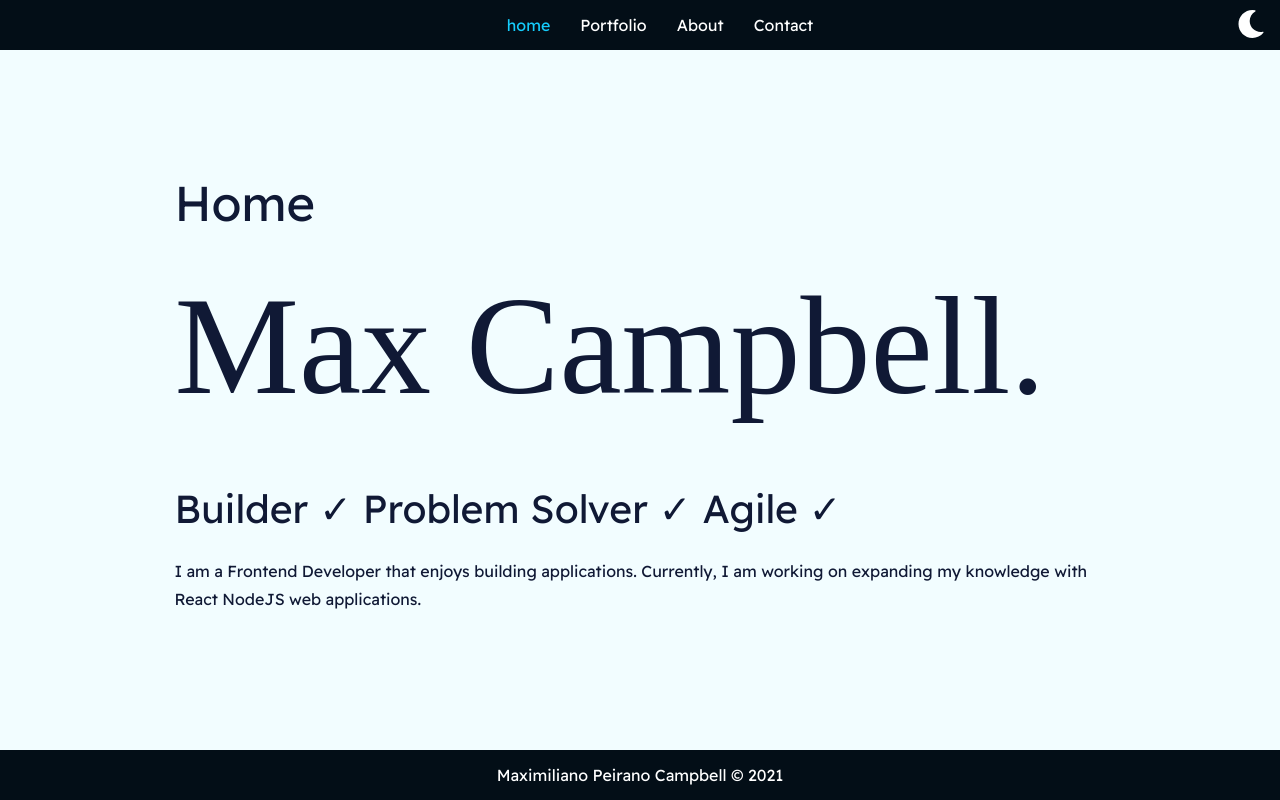
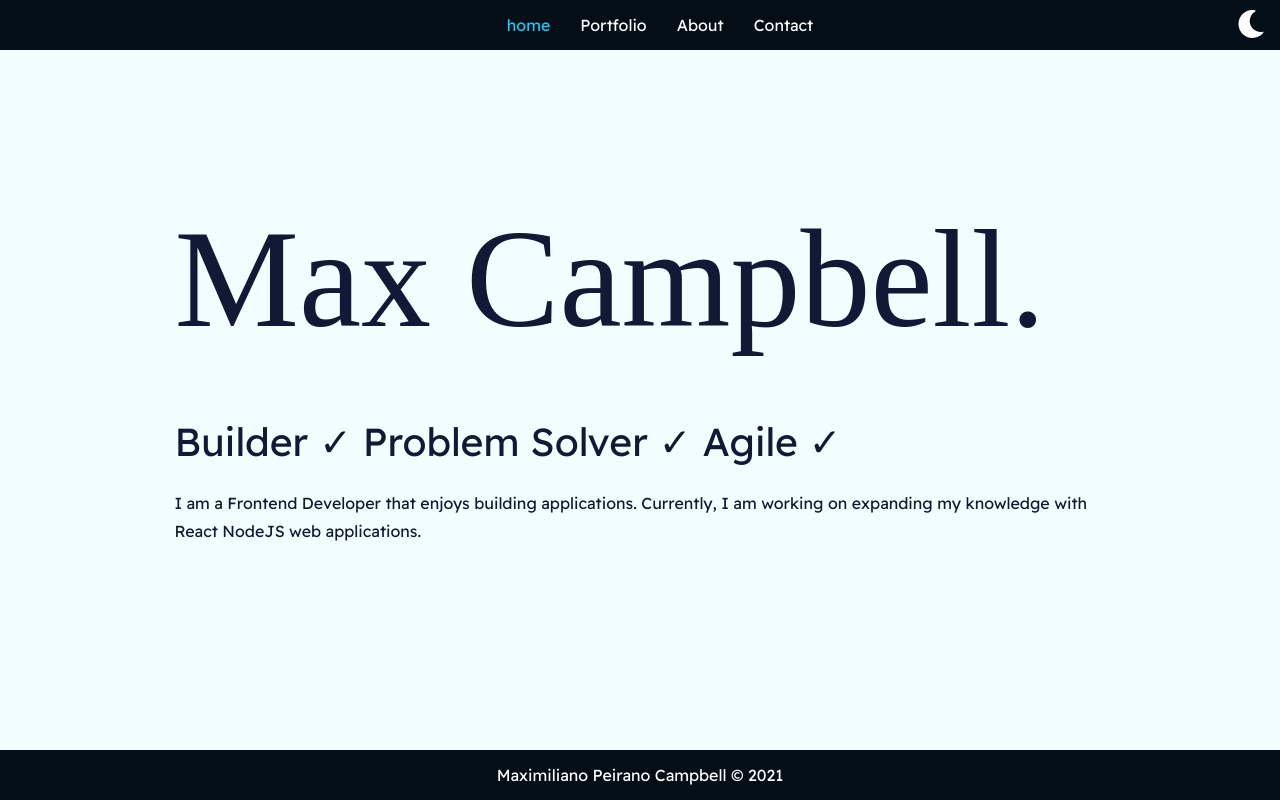
Before and after one commit to maxi-pc/maxcampbell.ca, a React (Create React App) app: page / in a window 1280 px wide. Built offline with nearby package versions, Linux system fonts and the light colour scheme; a web font is replaced by a local one.

Commit message:
fixed navbar not staying fixed @ top when scrolling pass certain point

```diff
--- a/src/components/Content/Home.jsx
+++ b/src/components/Content/Home.jsx
@@ -1,5 +1,4 @@
 import React from 'react';
-import MySkills from '../Icons2';
 
 const Content = () => {
 
--- a/src/components/Content/Portfolio.jsx
+++ b/src/components/Content/Portfolio.jsx
@@ -1,6 +1,5 @@
 import React from 'react';
-//import MySkills from '../Icons';
-import MySkills from '../Icons2';
+import MySkills from '../Icons';
 
 const Portfolio = () => {
     return (
--- a/src/components/Icons.jsx
+++ b/src/components/Icons.jsx
@@ -1,34 +1,18 @@
-import React, { Component } from "react";
+import Icons from '../images/skills/index';
 
-class MySkills extends Component {
-  constructor(props) {
-    super(props);
-    this.state = { listOfImages: [] };
-  }
-  importAll(r) {
-    return r.keys().map(r);
-  }
+const MySkills = () => {
 
-  componentWillMount() {
-    const list = this.importAll(
-      require.context("./../images/skills", false, /\.(png)$/)
-    );
-    this.setState({
-      listOfImages: list
-    });
+  var i = -1;
+  const listIcons = Icons.map((icon) => (<div key={icon.name} className="imgcon" title={icon.name} tabIndex={i++}><img className="imgico" src={icon.src} title={icon.name} alt={icon.name}></img></div>))
 
-  }
+    return (
+        <> <h2>My Technologies</h2>
+        <center><div>
+        {listIcons}
+        </div></center>
+      </>
+      );
+    }
 
-  render() {
-    return (
-      <> <h2>My Stack</h2>
-      <center><div class="icons">
-            {this.state.listOfImages.map((image, index ) => (
-              <img class="imgicons" src={image} key={index} tabindex="1" alt=""></img>
-            ))}</div></center>
-      </>
-    );
-  }
-}
 
-export default MySkills;
+  export default MySkills
--- a/src/components/Icons2.jsx
+++ /dev/null
@@ -1,18 +0,0 @@
-import Icons from './../images/skills/index';
-
-const MySkills = () => {
-
-  var i = -1;
-  const listIcons = Icons.map((icon) => (<div key={icon.name} className="imgcon" title={icon.name} tabIndex={i++}><img className="imgico" src={icon.src} title={icon.name} alt={icon.name}></img></div>))
-
-    return (
-        <> <h2>My Technologies</h2>
-        <center><div>
-        {listIcons}
-        </div></center>
-      </>
-      );
-    }
-
-
-  export default MySkills
--- a/src/images/skills/index.js
+++ b/src/images/skills/index.js
@@ -13,6 +13,7 @@ import mysql from './../skills/mysql.png'
 import netlify from './../skills/netlify.png'
 import nodejs from './../skills/nodejs.png'
 import npm from './../skills/npm.png'
+import photoshop from './../skills/photoshop.png'
 import php from './../skills/php.png'
 import phpmyadmin from './../skills/phpmyadmin.png'
 import react from './../skills/react.png'
@@ -34,6 +35,7 @@ const Icons = [
     { name: "netlify", src: netlify },
     { name: "nodejs", src: nodejs },
     { name: "npm", src: npm },
+    { name: "photoshop", src: photoshop },
     { name: "php", src: php },
     { name: "phpmyadmin", src: phpmyadmin },
     { name: "react", src: react },
--- a/src/theme.jsx
+++ b/src/theme.jsx
@@ -22,17 +22,25 @@ body {
   font-family: 'Readex Pro', sans-serif;
   font-weight: 400;
   line-height: 1.75;
+}
 
-
+.hidden{
+  display:none;
 }
 
 header {
-  height: auto;
+
   width: 100%;
-  z-index: 1;
+
+
   display: flex;
-  justify-content: center;
-  position: sticky; top: 0;
+  position: fixed;
+  top: 0;
+  left: 0;
+  right: 0;
+  justify-content: space-between;
+  z-index: 200;
+  background-color: white;
 }
 
 main {
@@ -153,8 +161,8 @@ small, .text_small {font-size: 0.8rem;}
 
   article{
 
-    margin: 5%;
-    padding: 5%;
+margin: 5%;
+   padding: 5%;
 
     border-radius: 5px;
     background: ${({ theme }) => theme.article};
@@ -176,6 +184,7 @@ small, .text_small {font-size: 0.8rem;}
   article.noBoxShadow{
       background: none;
       box-shadow: none;
+
 
   }
 
@@ -388,6 +397,7 @@ export const Navigation = styled.header`
       display: flex;
       justify-content: space-between;
       list-style-type: none;
+
     }
     li {
       margin: 0 15px;
```
Also changed, not shown: src/images/skills/javascript.png, src/images/skills/photoshop.png (added).
